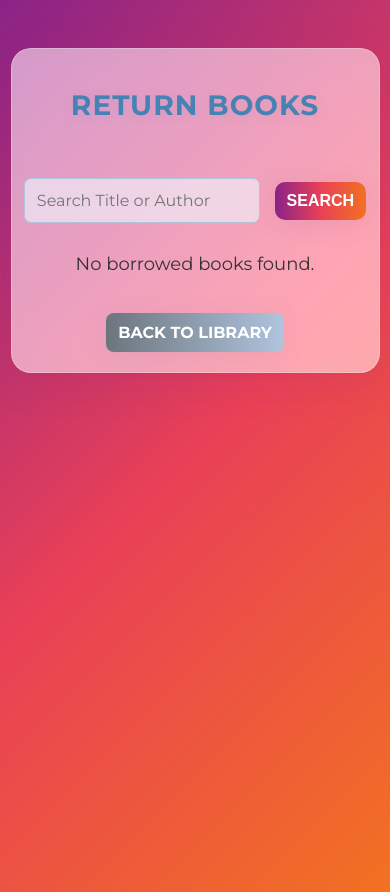
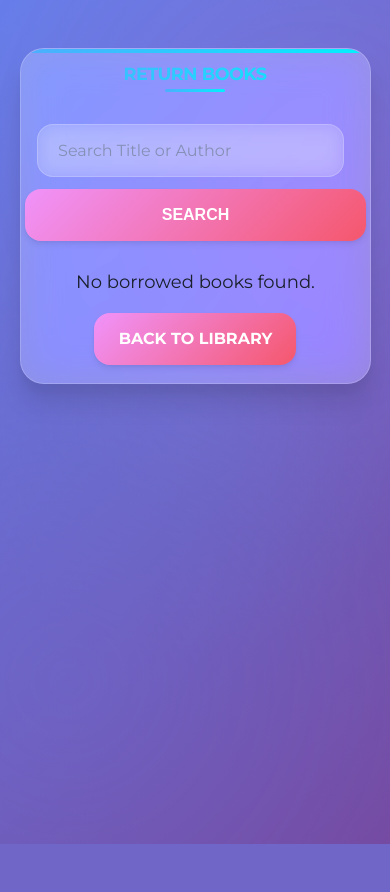
Before and after one commit to vidved123/MyLibrary, a Python web app: template templates/return_books.html in a window 390 px wide. After the commit the page ends 844 px from the top, so only its background shows below. Run offline with Jinja, Linux system fonts and the light colour scheme; the template is opened without the code that fills it, so the values that code supplies are empty.

Commit message:
Update ReturnBooks.css

```diff
--- a/static/css/ReturnBooks.css
+++ b/static/css/ReturnBooks.css
@@ -1,13 +1,60 @@
 @import url('https://fonts.googleapis.com/css2?family=Montserrat:wght@400;700&display=swap');
+
+:root {
+  --primary-gradient: linear-gradient(135deg, #667eea 0%, #764ba2 100%);
+  --secondary-gradient: linear-gradient(135deg, #f093fb 0%, #f5576c 100%);
+  --accent-gradient: linear-gradient(135deg, #4facfe 0%, #00f2fe 100%);
+  --success-gradient: linear-gradient(135deg, #43e97b 0%, #38f9d7 100%);
+  --error-gradient: linear-gradient(135deg, #fa709a 0%, #fee140 100%);
+  --glass-bg: rgba(255,255,255,0.25);
+  --glass-border: rgba(255,255,255,0.18);
+
+  --text-primary: #1a202c;
+  --text-secondary: #4a5568;
+  --text-muted: #718096;
+
+  --shadow-sm: 0 1px 3px rgba(0,0,0,0.12), 0 1px 2px rgba(0,0,0,0.24);
+  --shadow-md: 0 4px 6px rgba(0,0,0,0.07), 0 1px 3px rgba(0,0,0,0.06);
+  --shadow-lg: 0 10px 15px rgba(0,0,0,0.1), 0 4px 6px rgba(0,0,0,0.05);
+  --shadow-xl: 0 20px 25px rgba(0,0,0,0.1), 0 10px 10px rgba(0,0,0,0.04);
+
+  --border-radius: 16px;
+  --border-radius-sm: 8px;
+  --border-radius-lg: 24px;
+
+  --transition: all 0.3s cubic-bezier(0.4, 0, 0.2, 1);
+  --transition-fast: all 0.15s cubic-bezier(0.4, 0, 0.2, 1);
+}
+
+/* Base Setup */
+* { margin: 0; padding: 0; box-sizing: border-box; }
 
 body {
   font-family: 'Montserrat', 'Segoe UI', Tahoma, Geneva, Verdana, sans-serif;
-    background: linear-gradient(135deg, #8a2387 0%, #e94057 50%, #f27121 100%);
-    color: #333;
+  background: var(--primary-gradient);
+  color: var(--text-primary);
   min-height: 100vh;
   animation: fadeInBody 1s ease;
+  padding: 0;
   margin: 0;
-    padding: 0;
+  display: flex;
+  justify-content: center;
+  align-items: flex-start;
+  overflow-y: auto;
+  position: relative;
+}
+
+/* Animated glassy background */
+body::before {
+  content: '';
+  position: fixed;
+  top: 0; left: 0; width: 100%; height: 100%;
+  z-index: -1;
+  background:
+    radial-gradient(circle at 20% 80%, rgba(102,126,234,0.15) 0%, transparent 50%),
+    radial-gradient(circle at 80% 20%, rgba(240,147,251,0.1) 0%, transparent 50%),
+    radial-gradient(circle at 50% 50%, rgba(79,172,254,0.08) 0%, transparent 50%);
+  animation: backgroundShift 20s ease-in-out infinite;
 }
 
 @keyframes fadeInBody {
@@ -15,161 +62,260 @@ body {
   to { opacity: 1; }
 }
 
+@keyframes backgroundShift {
+  0%, 100% { transform: translate(0, 0) scale(1); }
+  25% { transform: translate(-10px, -5px) scale(1.03); }
+  50% { transform: translate(10px, 10px) scale(1.02); }
+  75% { transform: translate(-5px, 5px) scale(1.01); }
+}
+
+/* Container Styling */
 .container {
   width: 90%;
   max-width: 1100px;
   margin: 48px auto;
-    background: rgba(255, 255, 255, 0.55);
+  background: var(--glass-bg);
   padding: 40px 32px;
-    border-radius: 20px;
-    box-shadow: 0 8px 40px rgba(138, 35, 135, 0.13), 0 1.5px 4px rgba(233, 64, 87, 0.07);
-    border: 1.5px solid rgba(255,255,255,0.25);
-    backdrop-filter: blur(12px) saturate(120%);
-    animation: fadeInUp 1s 0.2s both;
+  border-radius: var(--border-radius-lg);
+  box-shadow: var(--shadow-xl);
+  border: 1px solid var(--glass-border);
+  backdrop-filter: blur(20px) saturate(180%);
+  animation: fadeInUp 0.8s cubic-bezier(0.4, 0, 0.2, 1);
+  position: relative;
+  transition: var(--transition);
+  overflow: auto;
+}
+
+.container::before {
+  content: '';
+  position: absolute;
+  top: 0; left: 0; right: 0;
+  height: 4px;
+  background: var(--accent-gradient);
+  border-radius: var(--border-radius-lg) var(--border-radius-lg) 0 0;
+}
+
+.container:hover {
+  transform: translateY(-4px);
+  box-shadow: 0 25px 50px rgba(0,0,0,0.15);
 }
 
 @keyframes fadeInUp {
-    from { opacity: 0; transform: translateY(40px); }
-    to { opacity: 1; transform: translateY(0); }
+  from { opacity: 0; transform: translateY(60px) scale(0.95);}
+  to { opacity: 1; transform: translateY(0) scale(1);}
 }
 
 h1 {
   text-align: center;
-    color: #4682b4;
-    font-size: 2em;
+  color: var(--text-primary);
+  font-size: 2.25rem;
+  font-weight: 800;
+  letter-spacing: -0.025em;
   margin-bottom: 40px;
+  background: var(--accent-gradient);
+  -webkit-background-clip: text;
+  -webkit-text-fill-color: transparent;
+  background-clip: text;
+  text-shadow: none;
+  animation: fadeInDown 0.8s 0.2s both;
+  position: relative;
   text-transform: uppercase;
-    font-weight: 700;
-    letter-spacing: 1px;
-    text-shadow: 1px 2px 12px rgba(70, 130, 180, 0.10);
-    animation: fadeInDown 1s 0.3s both;
+}
+
+h1::after {
+  content: '';
+  width: 60px;
+  height: 3px;
+  position: absolute;
+  bottom: -8px;
+  left: 50%;
+  transform: translateX(-50%);
+  background: var(--accent-gradient);
+  border-radius: 2px;
 }
 
 @keyframes fadeInDown {
-    from { opacity: 0; transform: translateY(-30px); }
-    to { opacity: 1; transform: translateY(0); }
+  from { opacity: 0; transform: translateY(-20px);}
+  to { opacity: 1; transform: translateY(0);}
 }
 
+/* Search Form + All Inputs */
 form.search-form {
   text-align: center;
   margin-bottom: 30px;
+  position: relative;
 }
 
 form.search-form input[type="text"] {
-    padding: 12px;
+  padding: 16px 20px;
   width: 60%;
   max-width: 400px;
-    font-size: 16px;
-    border: 1.5px solid #b0c4de;
-    border-radius: 7px;
+  font-size: 1rem;
+  border: 1px solid rgba(255,255,255,0.2);
+  border-radius: var(--border-radius);
+  background: rgba(255,255,255,0.1);
+  backdrop-filter: blur(10px);
+  box-sizing: border-box;
+  font-family: inherit;
+  color: var(--text-primary);
+  font-weight: 500;
   margin-right: 10px;
-    background: rgba(240, 248, 255, 0.6);
-    transition: border-color 0.3s, box-shadow 0.3s, background 0.3s;
-    font-family: inherit;
+  transition: var(--transition);
   outline: none;
 }
-
 form.search-form input[type="text"]:focus {
-    border-color: #4682b4;
-    background: #fff;
-    box-shadow: 0 0 0 2px #b0c4de33;
+  border-color: var(--accent-gradient);
+  background: rgba(255,255,255,0.15);
+  box-shadow: 0 0 0 3px rgba(79,172,254,0.1);
+  transform: translateY(-1px);
+}
+form.search-form input[type="text"]::placeholder {
+  color: var(--text-muted);
+  opacity: 0.7;
 }
 
-form.search-form button {
-    padding: 12px 28px;
-    font-size: 1.1em;
-    background: linear-gradient(90deg, #4CAF50 0%, #4682b4 100%);
-    color: #fff;
-    border: none;
-    border-radius: 8px;
+/* Suggestions dropdown (for autocomplete input, if used) */
+.suggestions {
+  border: 1px solid var(--glass-border);
+  border-top: none;
+  max-height: 150px;
+  overflow-y: auto;
+  position: absolute;
+  background: var(--glass-bg);
+  backdrop-filter: blur(20px) saturate(180%);
+  width: 100%;
+  z-index: 1000;
+  top: 100%;
+  left: 0;
+  box-shadow: var(--shadow-lg);
+  border-radius: 0 0 var(--border-radius) var(--border-radius);
+}
+.suggestion-item {
+  padding: 12px 20px;
   cursor: pointer;
-    font-weight: 600;
-    transition: background 0.3s, transform 0.3s, box-shadow 0.3s;
-    outline: none;
+  transition: var(--transition-fast);
+  color: var(--text-primary);
+  border-bottom: 1px solid rgba(255,255,255,0.1);
+}
+.suggestion-item:last-child {
+  border-bottom: none;
+}
+.suggestion-item:hover {
+  background: rgba(255,255,255,0.1);
+  transform: translateX(4px);
 }
 
-form.search-form button:hover {
-    background: linear-gradient(90deg, #45a049 0%, #357ab8 100%);
-    box-shadow: 0 8px 32px rgba(70, 130, 180, 0.18);
-    transform: translateY(-2px) scale(1.03);
-}
-
+/* Table */
 table {
   width: 100%;
   border-collapse: collapse;
   margin-bottom: 30px;
-    border-radius: 12px;
-    background: rgba(250,250,250,0.85);
-    box-shadow: 0 2px 12px rgba(138, 35, 135, 0.07);
-    animation: fadeIn 1s 0.5s both;
+  background: rgba(250,250,250,0.9);
+  border-radius: var(--border-radius);
+  box-shadow: var(--shadow-md);
+  overflow: hidden;
+  animation: fadeIn 0.8s 0.4s both;
 }
-
 @keyframes fadeIn {
   from { opacity: 0; }
   to { opacity: 1; }
 }
-
 th, td {
   border: 1px solid #e0eafc;
   padding: 16px;
   text-align: left;
-    font-size: 16px;
+  font-size: 1rem;
   text-transform: uppercase;
+  color: var(--text-primary);
 }
-
 th {
-    background: linear-gradient(90deg, #8a2387 0%, #e94057 50%, #f27121 100%);
+  background: var(--accent-gradient);
   color: #fff;
-    font-weight: bold;
-    font-size: 1.05em;
+  font-weight: 700;
 }
-
-tr:nth-child(even) {
-    background-color: #f2f2f2;
-}
-
+tr:nth-child(even) { background-color: #f2f2f2; }
 tr:hover td {
   background: #e0eafc;
   transition: background 0.3s;
 }
 
-button[type="submit"], form.search-form button, .back-to-library {
-    padding: 14px 28px;
-    font-size: 1.1em;
-    border-radius: 10px;
+/* Buttons */
+button[type="submit"], .back-to-library {
+  padding: 16px 24px;
+  font-size: 1rem;
+  border-radius: var(--border-radius);
   text-decoration: none;
   cursor: pointer;
-    display: inline-block;
-    font-weight: 600;
-    box-shadow: 0 4px 24px rgba(138, 35, 135, 0.10);
-    transition: background 0.3s, transform 0.3s, box-shadow 0.3s;
+  font-weight: 700;
+  box-shadow: var(--shadow-md);
+  border: none;
   outline: none;
-    border: none;
   text-transform: uppercase;
-    background: linear-gradient(90deg, #8a2387 0%, #e94057 50%, #f27121 100%);
+  background: var(--secondary-gradient);
   color: white;
   margin-top: 20px;
+  display: inline-block;
+  min-height: 52px;
+  transition: var(--transition);
+  position: relative;
+  overflow: hidden;
+}
+button[type="submit"]::before, .back-to-library::before {
+  content: '';
+  position: absolute;
+  top: 0; left: -100%; width: 100%; height: 100%;
+  background: linear-gradient(90deg, transparent, rgba(255,255,255,0.2), transparent);
+  transition: var(--transition);
+}
+button[type="submit"]:hover::before, .back-to-library:hover::before {
+  left: 100%;
+}
+button[type="submit"]:hover, .back-to-library:hover {
+  background: var(--accent-gradient);
+  box-shadow: var(--shadow-lg);
+  transform: translateY(-2px) scale(1.02);
 }
 
-button[type="submit"]:hover, form.search-form button:hover, .back-to-library:hover {
-    background: linear-gradient(90deg, #f27121 0%, #e94057 50%, #8a2387 100%);
-    box-shadow: 0 8px 32px rgba(242, 113, 33, 0.18);
-    transform: translateY(-2px) scale(1.03);
+/* Message, loading, flash, empty state */
+.message {
+  text-align: center;
+  margin-top: 16px;
+  color: #dc2626;
+  font-weight: 600;
+  letter-spacing: 0.5px;
+  animation: slideInDown 0.6s ease-out;
+  padding: 12px 16px;
+  background: linear-gradient(135deg, rgba(239,68,68,0.1) 0%, rgba(220,38,38,0.1) 100%);
+  border: 1px solid rgba(239,68,68,0.2);
+  border-radius: var(--border-radius);
+  position: relative;
+  overflow: hidden;
 }
-
-button[type="submit"], form.search-form button, .back-to-library {
-    text-transform: uppercase;
+.message::before {
+  content: '';
+  position: absolute;
+  left: 0; top: 0; bottom: 0; width: 4px;
+  background: var(--error-gradient);
+  border-radius: 2px;
+}
+@keyframes slideInDown {
+  from { opacity: 0; transform: translateY(-10px);}
+  to { opacity: 1; transform: translateY(0);}
 }
 
 .flash-messages {
+  padding: 16px;
+  margin-bottom: 24px;
+  font-size: 0.95rem;
+  text-align: center;
+  border: 1px solid transparent;
+  border-radius: var(--border-radius-sm);
+  animation: slideInDown 0.4s ease;
+}
+.flash-messages.success {
   background-color: #d4edda;
   color: #155724;
-    border: 1.5px solid #c3e6cb;
-    border-radius: 7px;
-    padding: 15px;
-    margin-bottom: 30px;
-    font-size: 16px;
-    text-align: center;
+  border-color: #c3e6cb;
 }
 .flash-messages.error {
   background-color: #f8d7da;
@@ -183,52 +329,105 @@ button[type="submit"], form.search-form button, .back-to-library {
 }
 .flash-messages li {
   padding: 10px;
-    margin-bottom: 10px;
-}
-.back-to-library {
-    text-decoration: none;
-    color: #fff;
-    background: linear-gradient(90deg, #6c757d 0%, #b0c4de 100%);
-    padding: 15px 30px;
-    border-radius: 8px;
-    display: inline-block;
-    text-align: center;
-    font-size: 1.1em;
-    font-weight: 600;
-    transition: background 0.3s, transform 0.3s, box-shadow 0.3s;
-    box-shadow: 0 4px 24px rgba(70, 130, 180, 0.10);
-    margin-top: 20px;
-}
-.back-to-library:hover {
-    background: linear-gradient(90deg, #5a6268 0%, #b0c4de 100%);
-    transform: translateY(-1px) scale(1.03);
-    box-shadow: 0 8px 32px rgba(70, 130, 180, 0.18);
+  margin-bottom: 5px;
 }
 
+.loading {
+  position: relative;
+  pointer-events: none;
+}
+.loading::after {
+  content: '';
+  position: absolute;
+  top: 50%; left: 50%;
+  width: 20px; height: 20px;
+  margin: -10px 0 0 -10px;
+  border: 2px solid rgba(255,255,255,0.3);
+  border-top: 2px solid #fff;
+  border-radius: 50%;
+  animation: spin 1s linear infinite;
+}
+@keyframes spin { 0% {transform: rotate(0);} 100% {transform: rotate(360deg);} }
+
+.empty-state {
+  text-align: center;
+  padding: 48px 24px;
+  color: var(--text-secondary);
+}
+.empty-state h3 {
+  font-size: 1.5rem;
+  margin-bottom: 16px;
+  color: var(--text-primary);
+}
+.empty-state p {
+  font-size: 1rem;
+  margin-bottom: 24px;
+}
+
+/* Custom Scrollbar */
 ::-webkit-scrollbar {
   width: 8px;
   background: #e0eafc;
 }
 ::-webkit-scrollbar-thumb {
-    background: #b0c4de;
+  background: var(--accent-gradient);
   border-radius: 8px;
 }
+::-webkit-scrollbar-corner { background: transparent; }
 
+/* Focus Management */
+*:focus-visible {
+  outline: 2px solid #667eea;
+  outline-offset: 2px;
+}
+
+/* Responsive Design */
+@media (max-width: 1024px) {
+  .container { padding: 32px 20px; }
+  h1 { font-size: 2rem; }
+}
 @media (max-width: 768px) {
-    h1 {
-        font-size: 28px;
+  h1 { font-size: 1.5rem; }
+  .container { padding: 20px 8px; }
+  table { font-size: 0.92rem; }
+  th, td { padding: 10px; }
+  form.search-form input[type="text"] { width: 90%; margin-bottom: 12px; }
+  form.search-form button { width: 100%; margin: 0 auto; display: block; }
 }
-    .container {
-        padding: 20px 8px;
+@media (max-width: 480px) {
+  .container { padding: 14px 4px; }
+  h1 { font-size: 1.1rem; }
+  th, td { font-size: 0.85em;}
+  .message { font-size: 0.85rem; padding: 10px 10px; }
 }
-    table {
-        font-size: 14px;
+
+/* Print Styles */
+@media print {
+  body { background: white; color: black;}
+  .container { box-shadow: none; border: 1px solid #ccc; background: white;}
+  button[type="submit"], .back-to-library { display: none; }
+  .message, .flash-messages { display: none; }
 }
-    th, td {
-        padding: 8px;
+
+/* High Contrast */
+@media (prefers-contrast: high) {
+  :root {
+    --glass-bg: rgba(255,255,255,0.9);
+    --glass-border: rgba(0,0,0,0.3);
   }
-    button[type="submit"], form.search-form button, .back-to-library {
-        font-size: 1em;
-        padding: 10px 12px;
+  .container { background: white; color: black;}
+  form input[type="text"] { background: white; border: 1px solid #000; color: black;}
+  .suggestions { background: white; border: 1px solid #000;}
+  .suggestion-item { color: black;}
+  table th { background: #fff; color: #000; }
+  th, td { color: #000; }
+}
+
+/* Reduced Motion */
+@media (prefers-reduced-motion: reduce) {
+  *, *::before, *::after {
+    animation-duration: 0.01ms !important;
+    animation-iteration-count: 1 !important;
+    transition-duration: 0.01ms !important;
   }
 }
```
Lines whose indentation alone changed are shown as unchanged.
